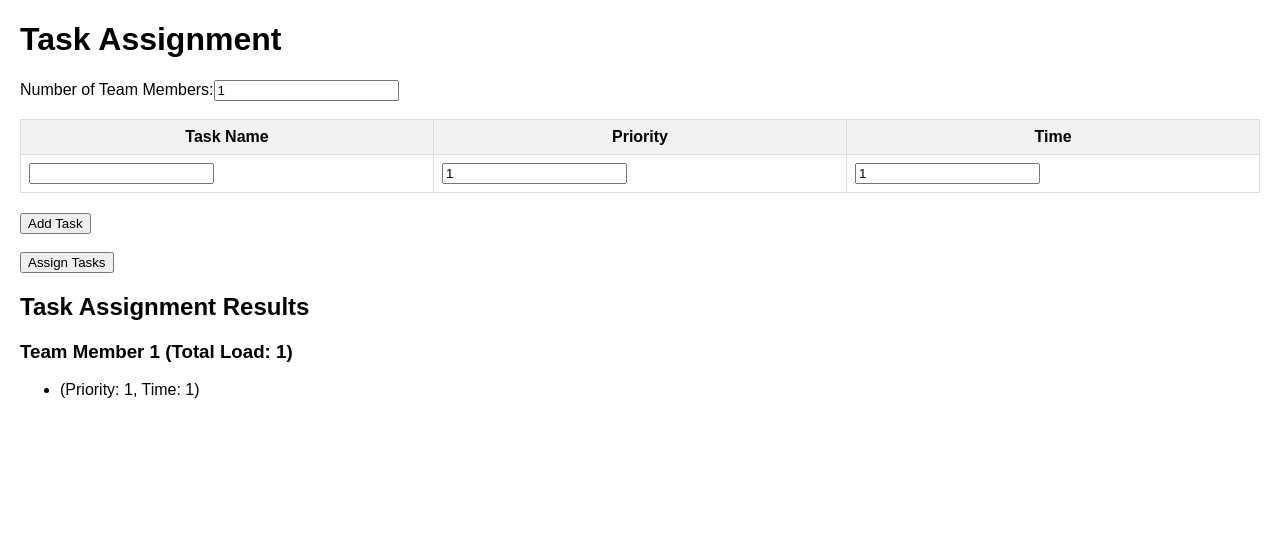
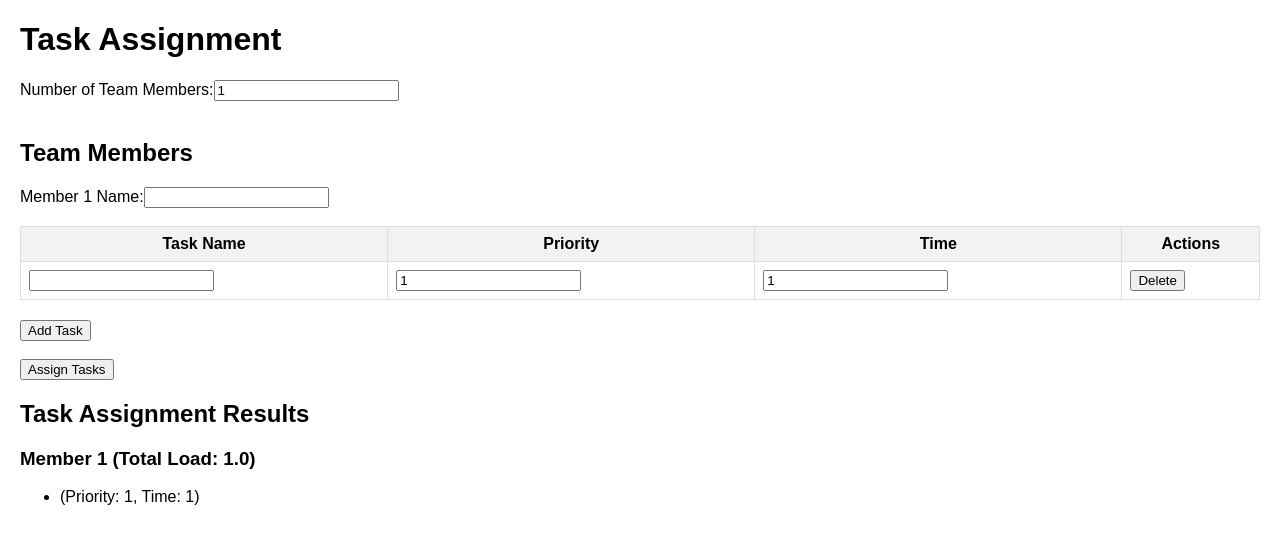
Before and after one commit to faeezmuhammed/TaskAllocator, a React (Create React App) app: page / in a window 1280 px wide. Both pictures are taken after a click on the button "Assign Tasks". Shown: the top 544 px of the page. Built offline with nearby package versions, Linux system fonts and the light colour scheme.

Commit message:
Added option to have member name and task delete option

```diff
--- a/src/App.js
+++ b/src/App.js
@@ -3,11 +3,21 @@ import './App.css';
 
 const App = () => {
   const [numMembers, setNumMembers] = useState(1);
+  const [members, setMembers] = useState([{ name: '' }]);
   const [tasks, setTasks] = useState([{ name: '', priority: 1, time: 1 }]);
   const [assignment, setAssignment] = useState([]);
 
   const handleNumMembersChange = (e) => {
-    setNumMembers(parseInt(e.target.value));
+    const count = parseInt(e.target.value);
+    setNumMembers(count);
+    const newMembers = Array.from({ length: count }, () => ({ name: '' }));
+    setMembers(newMembers);
+  };
+
+  const handleMemberChange = (index, value) => {
+    const newMembers = [...members];
+    newMembers[index].name = value;
+    setMembers(newMembers);
   };
 
   const handleTaskChange = (index, field, value) => {
@@ -20,6 +30,15 @@ const App = () => {
     setTasks([...tasks, { name: '', priority: 1, time: 1 }]);
   };
 
+  const deleteTaskRow = (index) => {
+    const newTasks = tasks.filter((_, i) => i !== index);
+    setTasks(newTasks);
+  };
+
+  const addMemberRow = () => {
+    setMembers([...members, { name: '' }]);
+  };
+
   const assignTasks = () => {
     const sortedTasks = [...tasks].sort((a, b) => a.priority - b.priority || b.time - a.time);
     const memberLoads = Array(numMembers).fill(0);
@@ -28,11 +47,11 @@ const App = () => {
     sortedTasks.forEach((task) => {
       const minLoadMember = memberLoads.indexOf(Math.min(...memberLoads));
       taskAssignment[minLoadMember].push(task);
-      memberLoads[minLoadMember] += parseInt(task.time);
+      memberLoads[minLoadMember] += parseFloat(task.time);
     });
 
     setAssignment(taskAssignment.map((tasks, index) => ({
-      member: index + 1,
+      member: members[index].name || `Member ${index + 1}`,
       tasks,
       totalLoad: memberLoads[index]
     })));
@@ -53,12 +72,32 @@ const App = () => {
         />
       </div>
       <br />
+      <div>
+        <h2>Team Members</h2>
+        {members.map((member, index) => (
+          <div key={index}>
+            <label htmlFor={`member-name-${index}`}>Member {index + 1} Name:</label>
+            <input
+              type="text"
+              id={`member-name-${index}`}
+              value={member.name}
+              onChange={(e) => handleMemberChange(index, e.target.value)}
+              required
+            />
+          </div>
+        ))}
+        {/* <button type="button" onClick={addMemberRow}>
+          Add Member
+        </button> */}
+      </div>
+      <br />
       <table>
         <thead>
           <tr>
             <th>Task Name</th>
             <th>Priority</th>
             <th>Time</th>
+            <th>Actions</th>
           </tr>
         </thead>
         <tbody>
@@ -85,10 +124,14 @@ const App = () => {
                 <input
                   type="number"
                   value={task.time}
-                  onChange={(e) => handleTaskChange(index, 'time', parseInt(e.target.value))}
-                  min="1"
+                  onChange={(e) => handleTaskChange(index, 'time', parseFloat(e.target.value))}
+                  step="0.1"
+                  min="0"
                   required
                 />
+              </td>
+              <td>
+                <button type="button" onClick={() => deleteTaskRow(index)}>Delete</button>
               </td>
             </tr>
           ))}
@@ -104,7 +147,7 @@ const App = () => {
       <h2>Task Assignment Results</h2>
       {assignment.map(({ member, tasks, totalLoad }) => (
         <div key={member}>
-          <h3>Team Member {member} (Total Load: {totalLoad})</h3>
+          <h3>{member} (Total Load: {totalLoad.toFixed(1)})</h3>
           <ul>
             {tasks.map((task, index) => (
               <li key={index}>
```
